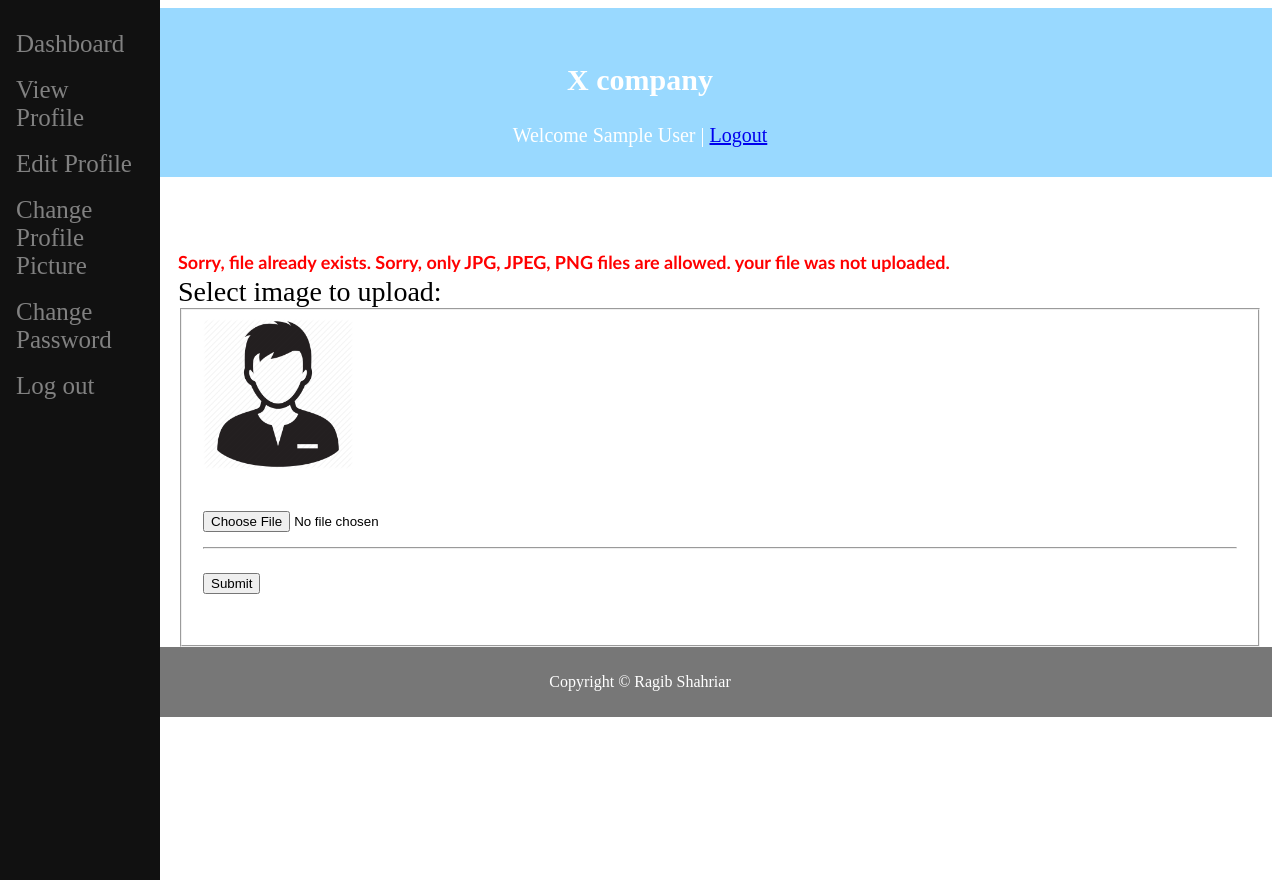
After one commit to ragib80/Web-Tech, a PHP site: page /upload.php in a window 1280 px wide. The commit adds this page. Run offline with PHP 8.4, Linux system fonts and the light colour scheme; the visitor is signed in with stand-in values (Sample User, id 1); data that the repository does not hold is empty.

Commit message:
lab 3 solved

```diff
--- a/Lab Task 4/Store.php
+++ b/Lab Task 4/Store.php
@@ -62,7 +62,7 @@
 <!DOCTYPE html>
  <html>
       <head>
-           <title>Append Data to JSON File using PHP</title>
+
            <script src="https://ajax.googleapis.com/ajax/libs/jquery/2.2.0/jquery.min.js"></script>
 
            <script src="https://maxcdn.bootstrapcdn.com/bootstrap/3.3.6/js/bootstrap.min.js"></script>
@@ -100,7 +100,7 @@
 </header>
            <br />
            <div >
-                <h3 >Append Data to JSON File</h3><br />
+
                 <form method="post">
                      <?php
                      if(isset($error))
--- /dev/null
+++ b/Lab Task 4/design.php
@@ -0,0 +1,31 @@
+<!DOCTYPE html>
+<html>
+<head>
+	      <style>
+     .error {color: #FF0000;}
+
+   header {
+  background-color: #99d9ff;
+  padding: 30px;
+  text-align: center;
+  font-size: 20px;
+  color: white;
+
+}
+  footer {
+  background-color: #777;
+  padding: 10px;
+  text-align: center;
+  color: white;
+}
+.main {
+  margin-left: 160px;
+  font-size: 28px;
+  padding: 0px 10px;
+}
+     </style>
+</head>
+<body>
+
+</body>
+</html>
--- a/Lab Task 4/info.json
+++ b/Lab Task 4/info.json
@@ -1 +1 @@
-[{"fullname":"ragib shahriar","email":"ragib.hridoy01@gmail.com","name":"ragib80","password":"123","newPassword":"123","gender":"Male","dob":"1999-10-10"},{"fullname":"akib ahmed","email":"shababsani@gmail.com","name":"akibz","password":"741","newPassword":"741","gender":"Male","dob":"2007-06-13"},{"fullname":"rakib hasan","email":"writetorakib@gmail.com","name":"rakib123","password":"123456","newPassword":"123456","gender":"Male","dob":"1999-10-14"}]
+[{"fullname":"ragib shahriar","email":"ragib.hridoy01@gmail.com","name":"ragib80","password":"123","newPassword":"123","gender":"Male","dob":"1999-10-10"},{"fullname":"akib ahmed","email":"shababsani@gmail.com","name":"akibz","password":"741","newPassword":"741","gender":"Male","dob":"2007-06-13"},{"fullname":"rakib hasan","email":"writetorakib@gmail.com","name":"rakib123","password":"123456","newPassword":"123456","gender":"Male","dob":"1999-10-14"},{"fullname":"alif","email":"alif@gmail.com","name":"alif123","password":"12345@Alif","newPassword":"12345@Alif","gender":"Male","dob":"1999-06-17"}]
--- /dev/null
+++ b/Lab Task 4/logout.php
@@ -0,0 +1,5 @@
+<?php
+session_start();
+session_destroy();
+echo "Logout Sucessful.<br> click here to <a href='login.php'> Login again </a> ";
+?>
--- /dev/null
+++ b/Lab Task 4/sidebar.php
@@ -0,0 +1,54 @@
+<!DOCTYPE html>
+<html>
+<head>
+<meta name="viewport" content="width=device-width, initial-scale=1">
+<style>
+
+
+.sidenav {
+  height: 100%;
+  width: 160px;
+  position: fixed;
+  z-index: 1;
+  top: 0;
+  left: 0;
+  background-color: #111;
+  overflow-x: hidden;
+  padding-top: 20px;
+}
+
+.sidenav a {
+  padding: 10px 18px 8px 16px;
+  text-decoration: none;
+  font-size: 25px;
+  color: #818181;
+  display: block;
+}
+
+.sidenav a:hover {
+  color: #f1f1f1;
+}
+
+
+
+@media screen and (max-height: 450px) {
+  .sidenav {padding-top: 15px;}
+  .sidenav a {font-size: 18px;}
+}
+</style>
+</head>
+<body>
+
+<div class="sidenav">
+  <a href="#">Dashboard</a>
+  <a href="#">View Profile</a>
+  <a href="#clients">Edit Profile</a>
+  <a href="upload.php">Change Profile Picture</a>
+  <a href="Change Password.php">Change Password</a>
+   <a href="logout.php">Log out</a>
+</div>
+
+<h2> Welcome user </h2>
+
+</body>
+</html>
--- /dev/null
+++ b/Lab Task 4/upload.php
@@ -0,0 +1,105 @@
+<!DOCTYPE html>
+<html>
+<head>
+	<meta name="viewport" content="width=device-width, initial-scale=1">
+<style>
+.avatar {
+  vertical-align: middle;
+  width: 150px;
+  height: 150px;
+
+}
+.variablecolor{
+color: red;
+}
+
+
+</style>
+</head>
+<body>
+  <?php include 'design.php';?>
+  <header>
+  <h2>X company</h2>
+  <h1 ></h1>
+
+  <div class="topnav">
+     <?php
+session_start();
+echo "Welcome ". $_SESSION['name'];
+echo " | <a href='logout.php'> Logout </a>" ;
+?>
+
+</div>
+</header>
+  <?php include 'sidebar.php';?>
+
+  <div class="main">
+
+<?php
+$target_dir = "upload/";
+$target_file = $target_dir . basename($_FILES["fileToUpload"]["name"]);
+$uploadOk = 1;
+$imageFileType = strtolower(pathinfo($target_file,PATHINFO_EXTENSION));
+
+if(isset($_POST["submit"])) {
+  $check = getimagesize($_FILES["fileToUpload"]["tmp_name"]);
+  if($check !== false) {
+    echo  '<b style="color:green;font-size:20px;font-family:calibri ;">
+      Valid Image File </b> '  . $check["mime"] . ".";
+    $uploadOk = 1;
+  } else {
+    echo "File is not an image.";
+    $uploadOk = 0;
+  }
+}
+
+
+if (file_exists($target_file)) {
+
+  echo '<b style="color:red;font-size:18px;font-family:calibri ;">
+      Sorry, file already exists. </b> ';
+  $uploadOk = 0;
+}
+
+if ($_FILES["fileToUpload"]["size"] > 4194304) {
+  echo '<b style="color:red;font-size:18px;font-family:calibri ;">
+      Sorry, your file is too large. </b> ';
+  $uploadOk = 0;
+}
+
+if($imageFileType != "jpg" && $imageFileType != "png" && $imageFileType != "jpeg" ) {
+  echo '<b style="color:red;font-size:18px;font-family:calibri ;">
+      Sorry, only JPG, JPEG, PNG  files are allowed. </b> ';
+  $uploadOk = 0;
+}
+
+if ($uploadOk == 0) {
+  echo '<b style="color:red;font-size:18px;font-family:calibri ;">
+       your file was not uploaded. </b> ';
+
+} else {
+  if (move_uploaded_file($_FILES["fileToUpload"]["tmp_name"], $target_file)) {
+    echo "The file ". htmlspecialchars( basename( $_FILES["fileToUpload"]["name"])). " has been uploaded.";
+  } else {
+    echo '<b style="color:red;font-size:18px;font-family:calibri ;">
+       Sorry, there was an error uploading your file. </b> ';  "";
+  }
+}
+?>
+<form action="upload.php" method="post" enctype="multipart/form-data">
+  Select image to upload:
+  <fieldset>
+  <img class="avatar" src="imageav.png"/><br><br>
+
+  <input type="file" name="fileToUpload" id="fileToUpload"/>
+  <hr>
+  <input type="submit" value="Submit" name="submit"><br><br>
+  </fieldset>
+</form>
+
+</div>
+<footer>
+  <p>Copyright <span>&#169;</span> Ragib Shahriar</p>
+</footer>
+</body>
+</html>
```
Also changed, not shown: Lab Task 4/Change Password.php (added, +130 -0 lines), Lab Task 4/Login.php (+8 -75 lines), Lab Task 4/dashBoard.php (added, +46 -0 lines), Lab Task 4/validate.php (added, +27 -0 lines), Lab Task 4/designMiddle.php (added), Lab Task 4/imageav.png (added), Lab Task 4/upload/82095322_2438517879592172_4564839757862928384_n.jpg (added), Lab Task 4/upload/minion.jpg (added).
